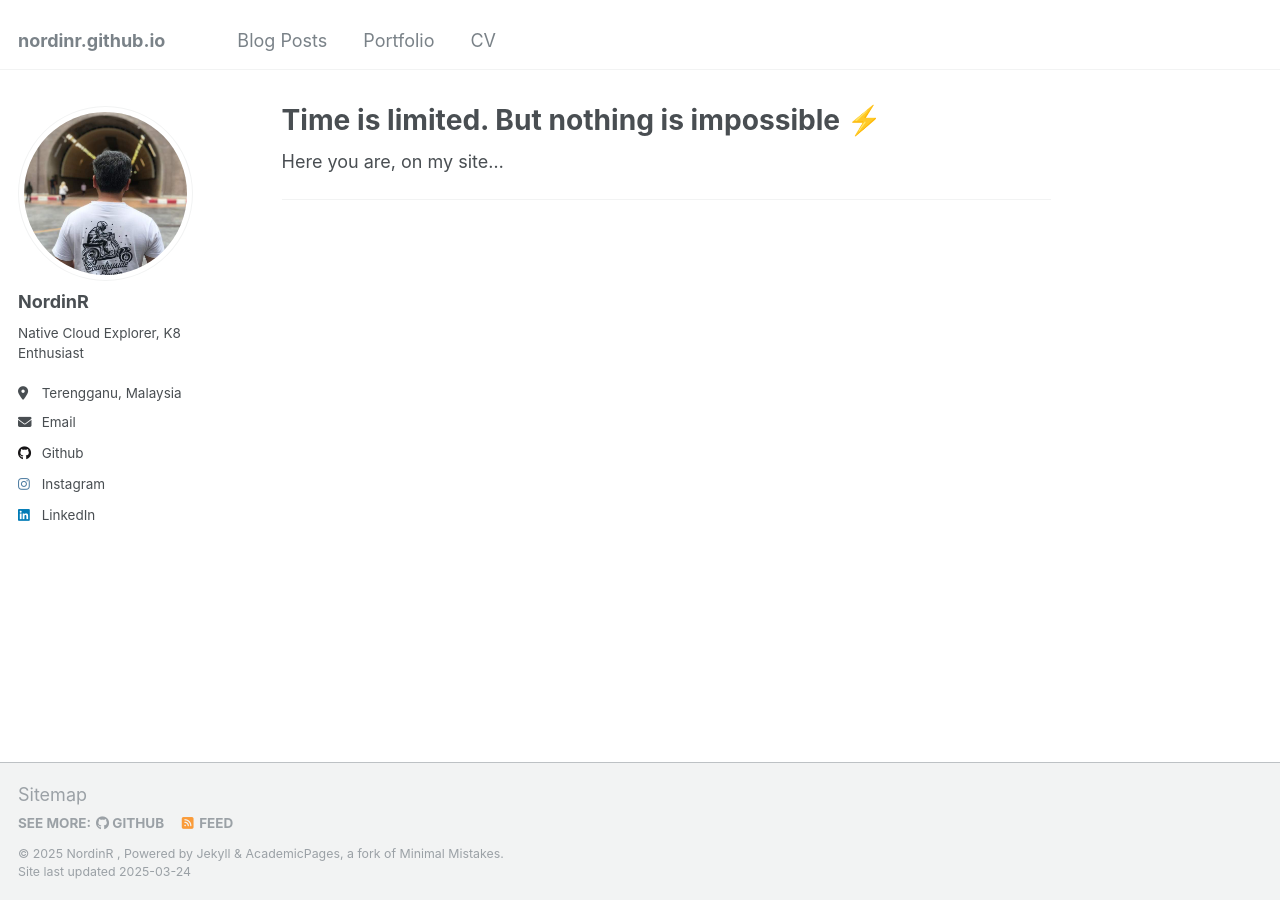
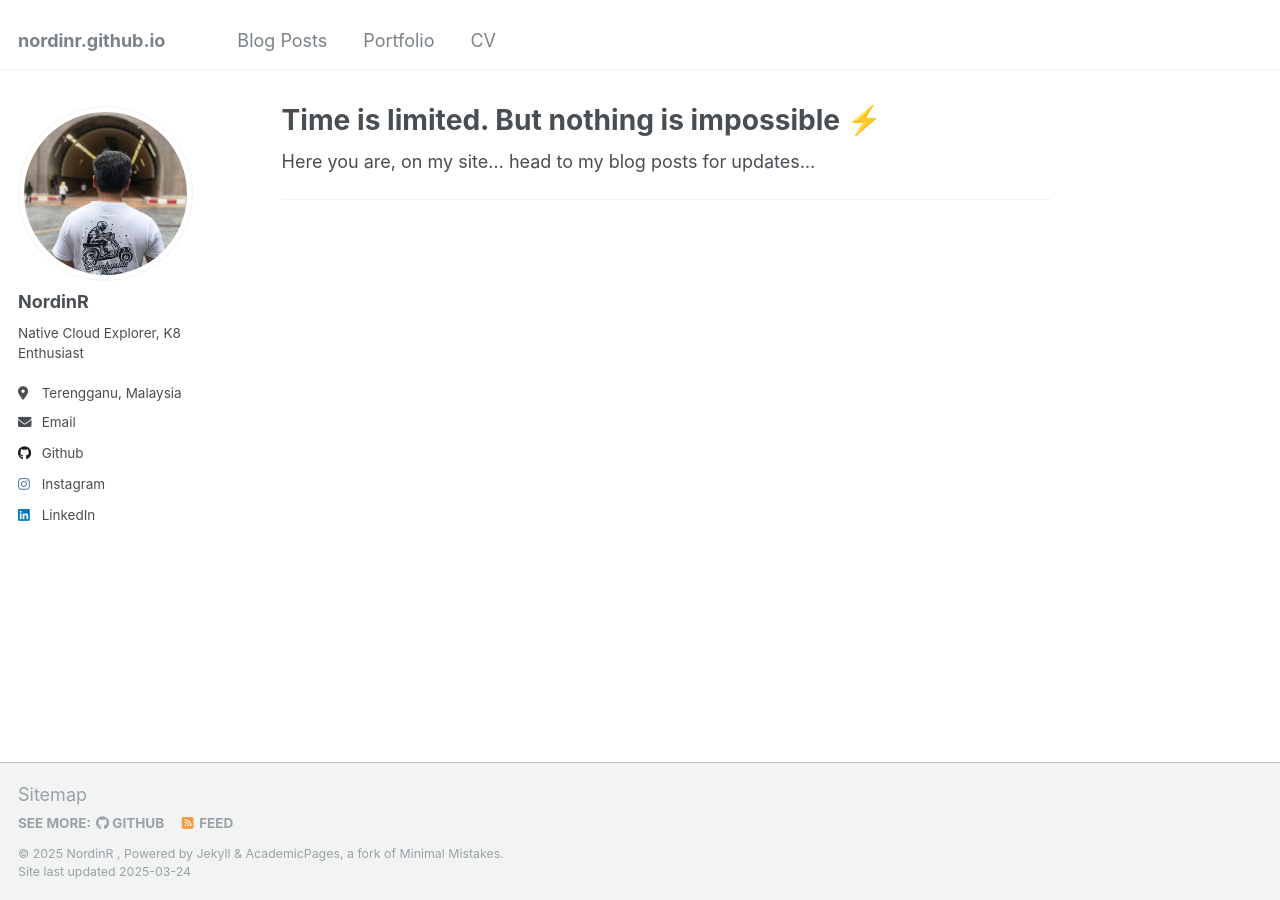
Before and after one commit to nordinr/nordinr.github.io, a Jekyll site: the page built from _pages/about.md, in a window 1280 px wide. Built offline with Jekyll 4.4.1, drawn with Linux system fonts in a browser that asks for light colours.

Commit message:
Editing about.md codes

```diff
--- a/_pages/about.md
+++ b/_pages/about.md
@@ -6,7 +6,7 @@ redirect_from:
   - /about/
   - /about.html
 ---
-Here you are, on my site...
+Here you are, on my site... head to my blog posts for updates...
 
 
 
```
